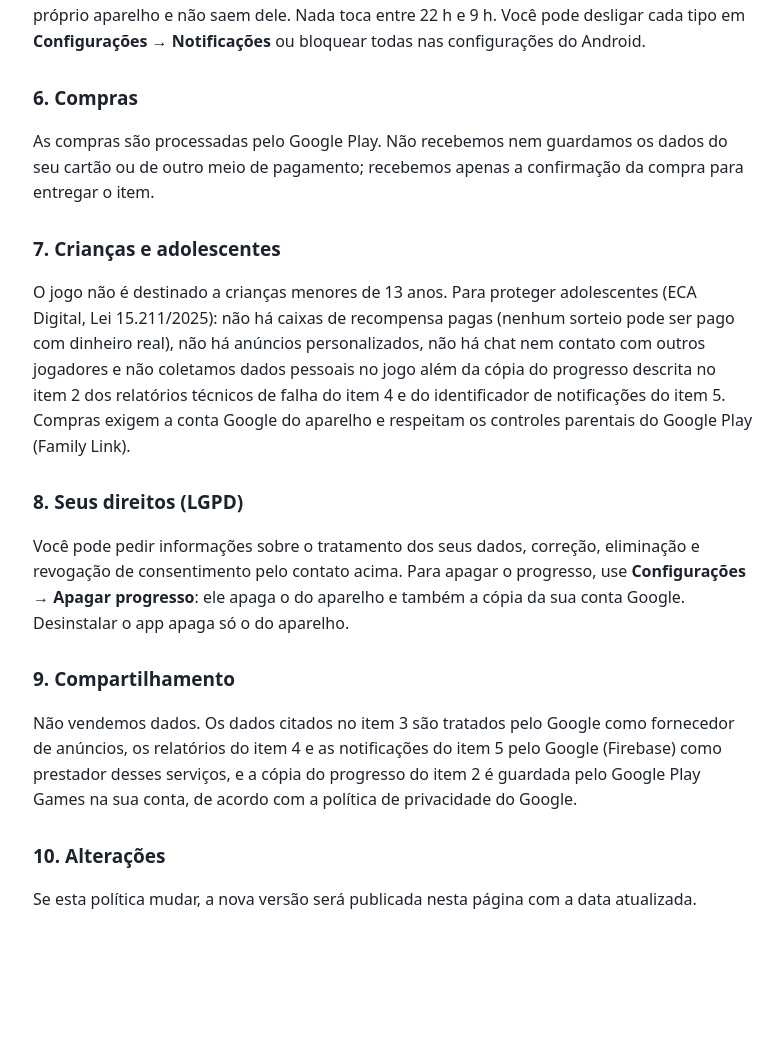
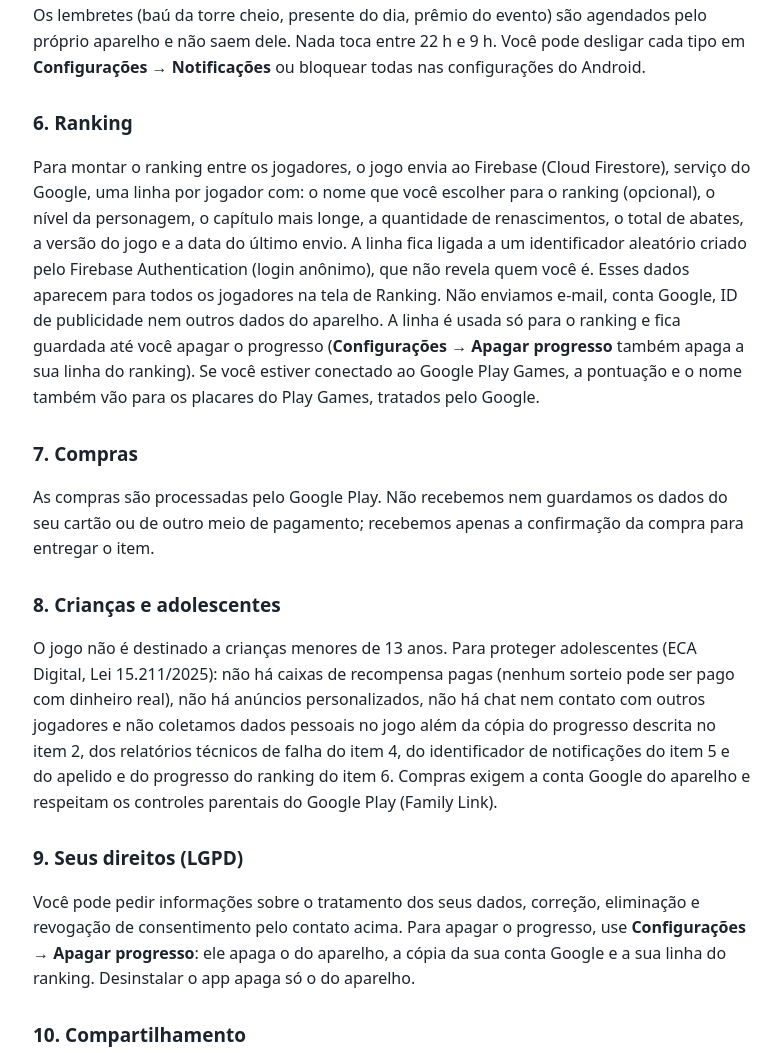
Before and after one commit to lisbertojogos/lisbertojogos.github.io, a plain HTML site: page sentinela/privacidade.html in a window 1280 px wide. Shown: the part 1691-2744 px from the top of the page, without its empty margins (247-1030 px from the left). Before the commit the page ends 2644 px from the top, so only its background shows below. Drawn offline with Linux system fonts and the light colour scheme.

Commit message:
Sentinela: política de privacidade com o ranking (item 6)

```diff
--- a/sentinela/privacidade.html
+++ b/sentinela/privacidade.html
@@ -12,14 +12,14 @@
 </head>
 <body>
 <h1>Política de Privacidade — Sentinela</h1>
-<p>Última atualização: 11 de novembro de 2026</p>
+<p>Última atualização: 24 de novembro de 2026</p>
 
 <h2>1. Quem somos</h2>
 <p>O jogo Sentinela é publicado por Lisberto Verdó Evaristo Ribeiro (LVR Games), desenvolvedor independente, responsável (controlador) pelos dados tratados no app.
 Contato para assuntos de privacidade: <a href="mailto:lisberto.jogos@gmail.com">lisberto.jogos@gmail.com</a>.</p>
 
 <h2>2. Dados que o jogo guarda</h2>
-<p>O progresso do jogo (moedas, cartas, capítulo, compras entregues e configurações) fica salvo no seu aparelho. Não temos servidor de contas e não pedimos nome, e-mail ou cadastro.</p>
+<p>O progresso do jogo (moedas, cartas, capítulo, compras entregues e configurações) fica salvo no seu aparelho. Não temos servidor de contas e não pedimos e-mail nem cadastro; o único nome é o apelido opcional do ranking (item 6).</p>
 <p><b>Cópia na sua conta Google (Google Play Games).</b> Se você estiver conectado ao Google Play Games, o jogo guarda uma cópia desse progresso nos <i>Jogos salvos</i> da sua conta Google, para recuperá-lo ao reinstalar ou trocar de aparelho. A cópia contém só os dados do jogo, fica na sua conta e é tratada pelo Google conforme a política de privacidade do Google; nós não temos acesso a ela fora do próprio jogo. Para não usar, desconecte o jogo do Google Play Games no app Play Games ou nas configurações da conta Google.</p>
 
 <h2>3. Anúncios (Google AdMob)</h2>
@@ -46,19 +46,22 @@ Saiba mais em <a href="https://policies.google.com/technologies/partner-sites">c
 <p>Se você permitir notificações, o jogo pode avisar sobre eventos novos, códigos de presente e versões novas. Esses avisos são entregues pelo Firebase Cloud Messaging, serviço do Google, que cria um identificador aleatório da instalação para entregar a mensagem ao aparelho. Esse identificador não revela quem você é e não é usado para publicidade. Os avisos vão para todos os jogadores ao mesmo tempo: não montamos perfis nem mandamos mensagens individuais.</p>
 <p>Os lembretes (baú da torre cheio, presente do dia, prêmio do evento) são agendados pelo próprio aparelho e não saem dele. Nada toca entre 22 h e 9 h. Você pode desligar cada tipo em <b>Configurações → Notificações</b> ou bloquear todas nas configurações do Android.</p>
 
-<h2>6. Compras</h2>
+<h2>6. Ranking</h2>
+<p>Para montar o ranking entre os jogadores, o jogo envia ao Firebase (Cloud Firestore), serviço do Google, uma linha por jogador com: o nome que você escolher para o ranking (opcional), o nível da personagem, o capítulo mais longe, a quantidade de renascimentos, o total de abates, a versão do jogo e a data do último envio. A linha fica ligada a um identificador aleatório criado pelo Firebase Authentication (login anônimo), que não revela quem você é. Esses dados aparecem para todos os jogadores na tela de Ranking. Não enviamos e-mail, conta Google, ID de publicidade nem outros dados do aparelho. A linha é usada só para o ranking e fica guardada até você apagar o progresso (<b>Configurações → Apagar progresso</b> também apaga a sua linha do ranking). Se você estiver conectado ao Google Play Games, a pontuação e o nome também vão para os placares do Play Games, tratados pelo Google.</p>
+
+<h2>7. Compras</h2>
 <p>As compras são processadas pelo Google Play. Não recebemos nem guardamos os dados do seu cartão ou de outro meio de pagamento; recebemos apenas a confirmação da compra para entregar o item.</p>
 
-<h2>7. Crianças e adolescentes</h2>
-<p>O jogo não é destinado a crianças menores de 13 anos. Para proteger adolescentes (ECA Digital, Lei 15.211/2025): não há caixas de recompensa pagas (nenhum sorteio pode ser pago com dinheiro real), não há anúncios personalizados, não há chat nem contato com outros jogadores e não coletamos dados pessoais no jogo além da cópia do progresso descrita no item 2 dos relatórios técnicos de falha do item 4 e do identificador de notificações do item 5. Compras exigem a conta Google do aparelho e respeitam os controles parentais do Google Play (Family Link).</p>
+<h2>8. Crianças e adolescentes</h2>
+<p>O jogo não é destinado a crianças menores de 13 anos. Para proteger adolescentes (ECA Digital, Lei 15.211/2025): não há caixas de recompensa pagas (nenhum sorteio pode ser pago com dinheiro real), não há anúncios personalizados, não há chat nem contato com outros jogadores e não coletamos dados pessoais no jogo além da cópia do progresso descrita no item 2, dos relatórios técnicos de falha do item 4, do identificador de notificações do item 5 e do apelido e do progresso do ranking do item 6. Compras exigem a conta Google do aparelho e respeitam os controles parentais do Google Play (Family Link).</p>
 
-<h2>8. Seus direitos (LGPD)</h2>
-<p>Você pode pedir informações sobre o tratamento dos seus dados, correção, eliminação e revogação de consentimento pelo contato acima. Para apagar o progresso, use <b>Configurações → Apagar progresso</b>: ele apaga o do aparelho e também a cópia da sua conta Google. Desinstalar o app apaga só o do aparelho.</p>
+<h2>9. Seus direitos (LGPD)</h2>
+<p>Você pode pedir informações sobre o tratamento dos seus dados, correção, eliminação e revogação de consentimento pelo contato acima. Para apagar o progresso, use <b>Configurações → Apagar progresso</b>: ele apaga o do aparelho, a cópia da sua conta Google e a sua linha do ranking. Desinstalar o app apaga só o do aparelho.</p>
 
-<h2>9. Compartilhamento</h2>
-<p>Não vendemos dados. Os dados citados no item 3 são tratados pelo Google como fornecedor de anúncios, os relatórios do item 4 e as notificações do item 5 pelo Google (Firebase) como prestador desses serviços, e a cópia do progresso do item 2 é guardada pelo Google Play Games na sua conta, de acordo com a política de privacidade do Google.</p>
+<h2>10. Compartilhamento</h2>
+<p>Não vendemos dados. Os dados citados no item 3 são tratados pelo Google como fornecedor de anúncios, os relatórios do item 4, as notificações do item 5 e o ranking do item 6 pelo Google (Firebase) como prestador desses serviços, e a cópia do progresso do item 2 é guardada pelo Google Play Games na sua conta, de acordo com a política de privacidade do Google.</p>
 
-<h2>10. Alterações</h2>
+<h2>11. Alterações</h2>
 <p>Se esta política mudar, a nova versão será publicada nesta página com a data atualizada.</p>
 </body>
 </html>
```
